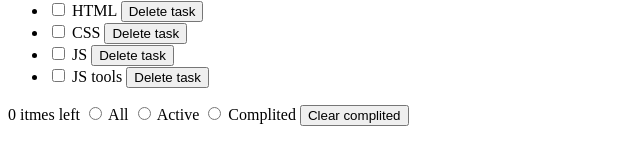
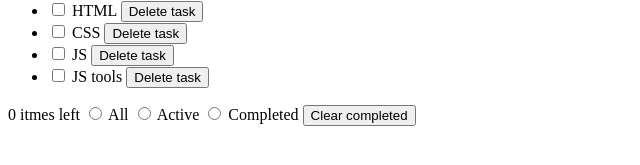
Before and after one commit to ok-technopolis-autumn-2019/Ilya_Gusarov, a plain HTML site: page index.html in a window 1280 px wide. Shown: the part 117-282 px from the top of the page, 0-640 px from the left. Drawn offline with Linux system fonts and the light colour scheme.

Commit message:
fixed grammar

```diff
--- a/index.html
+++ b/index.html
@@ -63,11 +63,11 @@
           <span class="items-all__active">Active</span>
         </label>
         <label class="items-complited">
-          <input type="radio" role="radio" value="Complited" aria-label="display-complited"/>
-          <span class="items-complited__text">Complited</span>
+          <input type="radio" role="radio" value="Completed" aria-label="display-completed"/>
+          <span class="items-completed__text">Completed</span>
         </label>
-        <button class="clear-complited-tasks" role="button">
-          Clear complited
+        <button class="clear-completed-tasks" role="button">
+          Clear completed
         </button>
       </div>
     </div>
```
